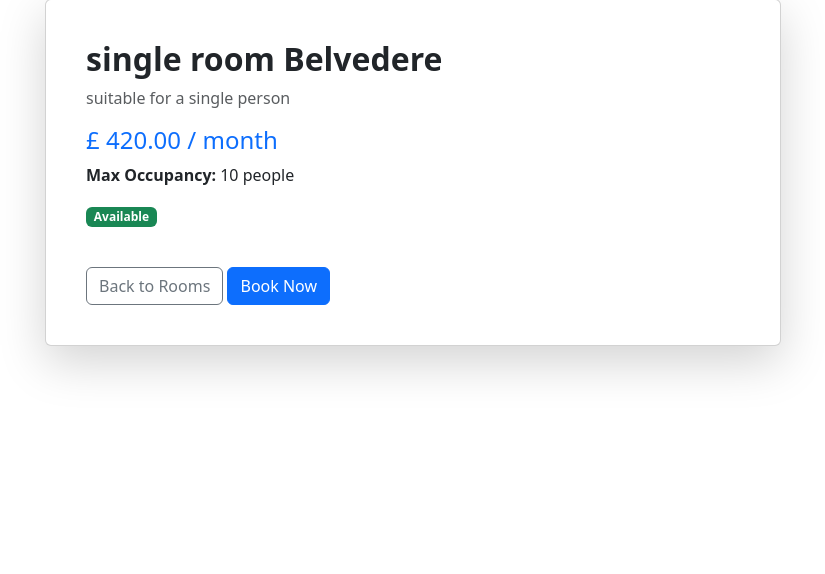
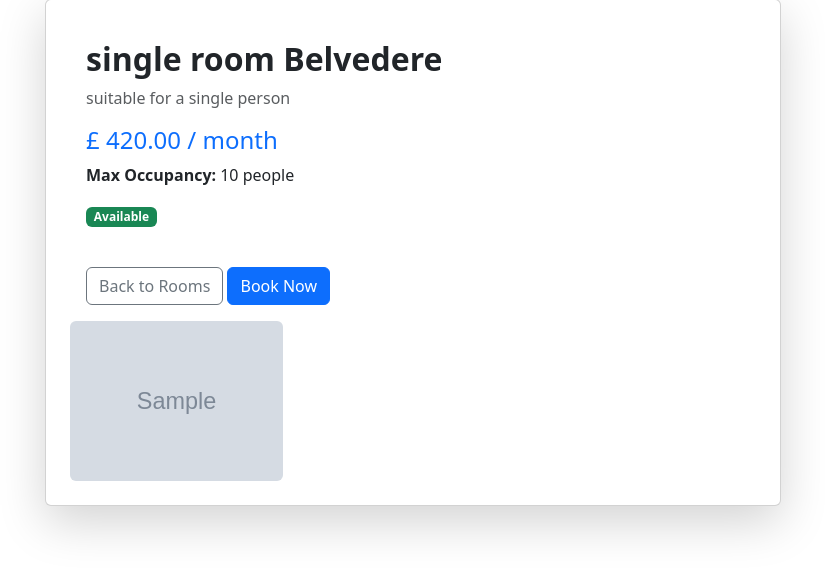
Before and after one commit to SampurnaC/roomera, a Django app: page /rooms/1/ in a window 1280 px wide. Shown: the part 105-679 px from the top of the page, without its empty margins (227-1052 px from the left). Run offline with Django 4.2, Linux system fonts and the light colour scheme; data comes from the database, SQL or seed files in the repository; tables that the repository leaves empty hold one stand-in row (values such as "Sample post"); grey boxes marked "Sample" are stand-in pictures.

Commit message:
show uploaded images in details page

```diff
--- a/landlord_property/templates/landlord_property/room_detail.html
+++ b/landlord_property/templates/landlord_property/room_detail.html
@@ -30,6 +30,18 @@
               {% endif %}
             </div>
         </div>
+
+        <div class="row">
+          {% for image in room.images.all %}
+              <div class="col-md-4">
+                  <img src="{{ image.image.url }}" alt="Room Image" class="img-fluid rounded">
+              </div>
+          {% empty %}
+              <p>No images available for this room.</p>
+          {% endfor %}
+      </div>
+
+
       </div>
     </div>
   </div>
```
Lines whose indentation alone changed are shown as unchanged.
